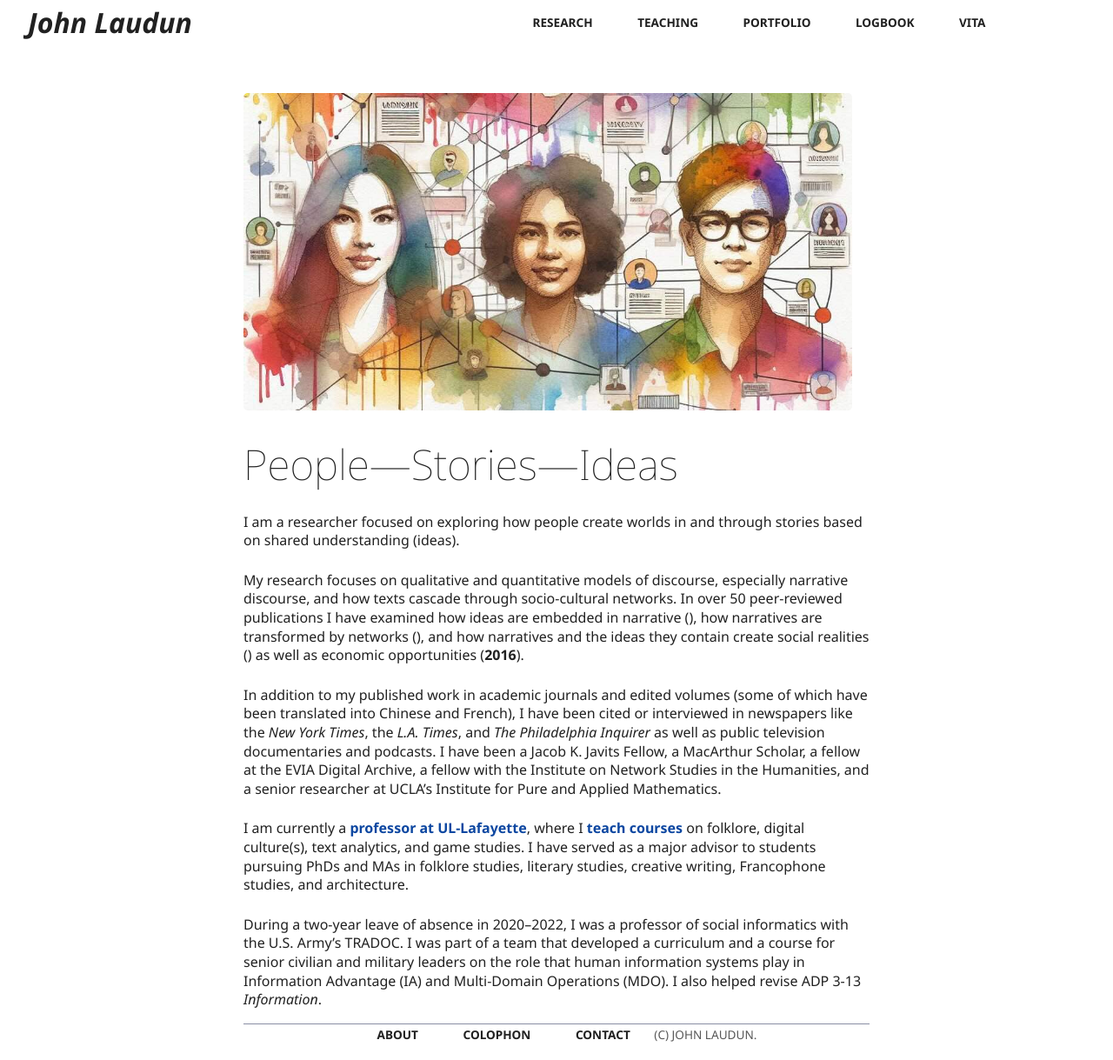
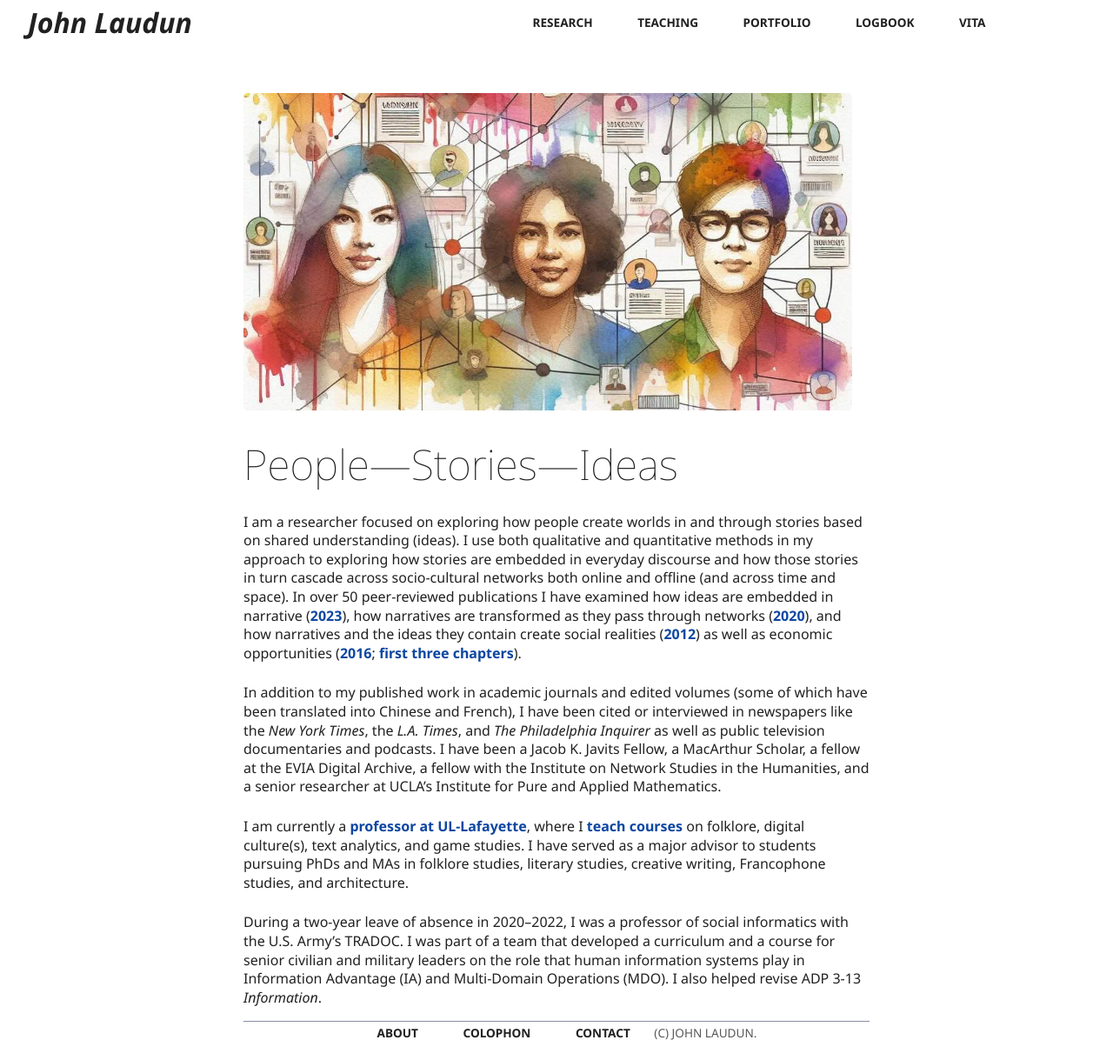
Before and after one commit to johnlaudun/jln, a Jekyll site: the page built from index.md, in a window 1280 px wide. Shown: the whole page at 87% size. Built offline with Jekyll 4.4.1, drawn with Linux system fonts in a browser that asks for light colours.

Commit message:
Revised home page.

```diff
--- a/index.md
+++ b/index.md
@@ -10,9 +10,7 @@ layout: page
 
 # People—Stories—Ideas
 
-I am a researcher focused on exploring how people create worlds in and through  stories based on shared understanding (ideas).
-
-My research focuses on qualitative and quantitative models of discourse, especially narrative discourse, and how texts cascade through socio-cultural networks. In over 50 peer-reviewed publications I have examined how ideas are embedded in narrative (), how narratives are transformed by networks (), and how narratives and the ideas they contain create social realities () as well as economic opportunities ([2016]()).
+I am a researcher focused on exploring how people create worlds in and through  stories based on shared understanding (ideas). I use both qualitative and quantitative methods in my approach to exploring how stories are embedded in everyday discourse and how those stories in turn cascade across socio-cultural networks both online and offline (and across time and space). In over 50 peer-reviewed publications I have examined how ideas are embedded in narrative ([2023](portfolio/publications/Laudun-2023-weathering.pdf)), how narratives are transformed as they pass through networks ([2020](portfolio/publications/laudun-2020-clowns.pdf)), and how narratives and the ideas they contain create social realities ([2012](portfolio/publications/Laudun-2012-rayne.pdf)) as well as economic opportunities ([2016](https://bookshop.org/p/books/the-amazing-crawfish-boat-john-laudun/cb503047e6976c80); [first three chapters](portfolio/publications/Laudun-2016-first_3_chapters.pdf)).
 
 In addition to my published work in academic journals and edited volumes (some of which have been translated into Chinese and French), I have been cited or interviewed in newspapers like the _New York Times_, the _L.A. Times_, and _The Philadelphia Inquirer_ as well as public television documentaries and podcasts. I have been a Jacob K. Javits Fellow, a MacArthur Scholar, a fellow at the EVIA Digital Archive, a fellow with the Institute on Network Studies in the Humanities, and a senior researcher at UCLA’s Institute for Pure and Applied Mathematics.
 
```
